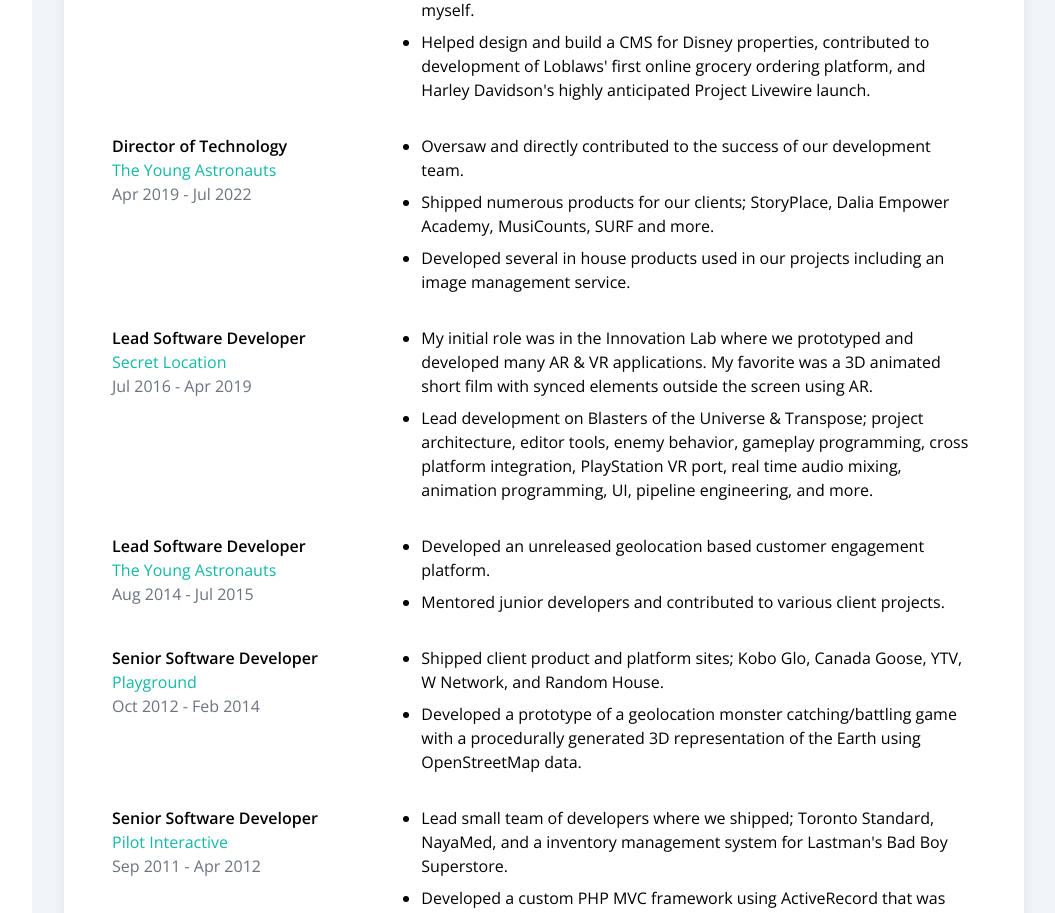
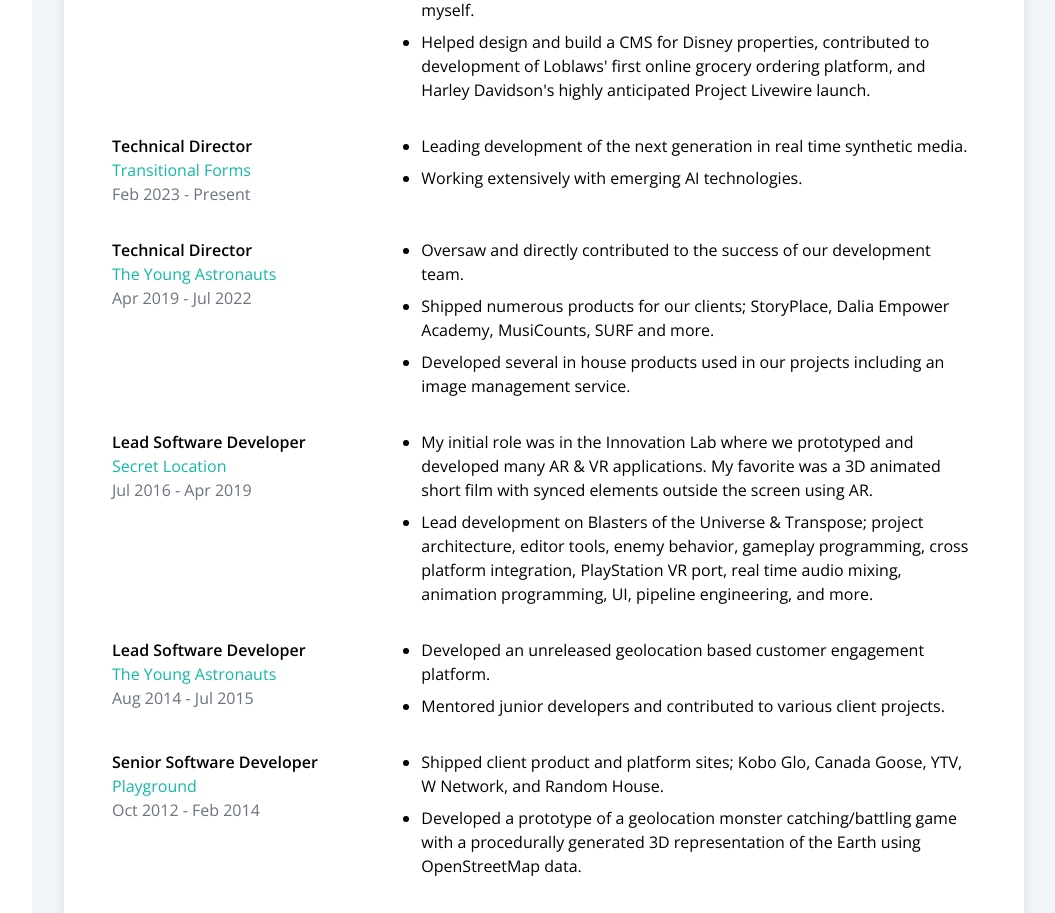
Before and after one commit to jhnbkr/portfolio, a Next.js app: page /resume in a window 1280 px wide. Shown: the part 820-1733 px from the top of the page, without its empty margins (224-1279 px from the left). Built offline with nearby package versions, Linux system fonts and the light colour scheme.

Commit message:
Updated resume experience

```diff
--- a/src/pages/resume.tsx
+++ b/src/pages/resume.tsx
@@ -129,7 +129,19 @@ const experience: Experience[] = [
         ],
     },
     {
-        role: "Director of Technology",
+        role: "Technical Director",
+        company: {
+            name: "Transitional Forms",
+            url: "https://transforms.ai",
+        },
+        period: "Feb 2023 - Present",
+        details: [
+            "Leading development of the next generation in real time synthetic media.",
+            "Working extensively with emerging AI technologies.",
+        ],
+    },
+    {
+        role: "Technical Director",
         company: {
             name: "The Young Astronauts",
             url: "https://www.theyoungastronauts.com",
```
